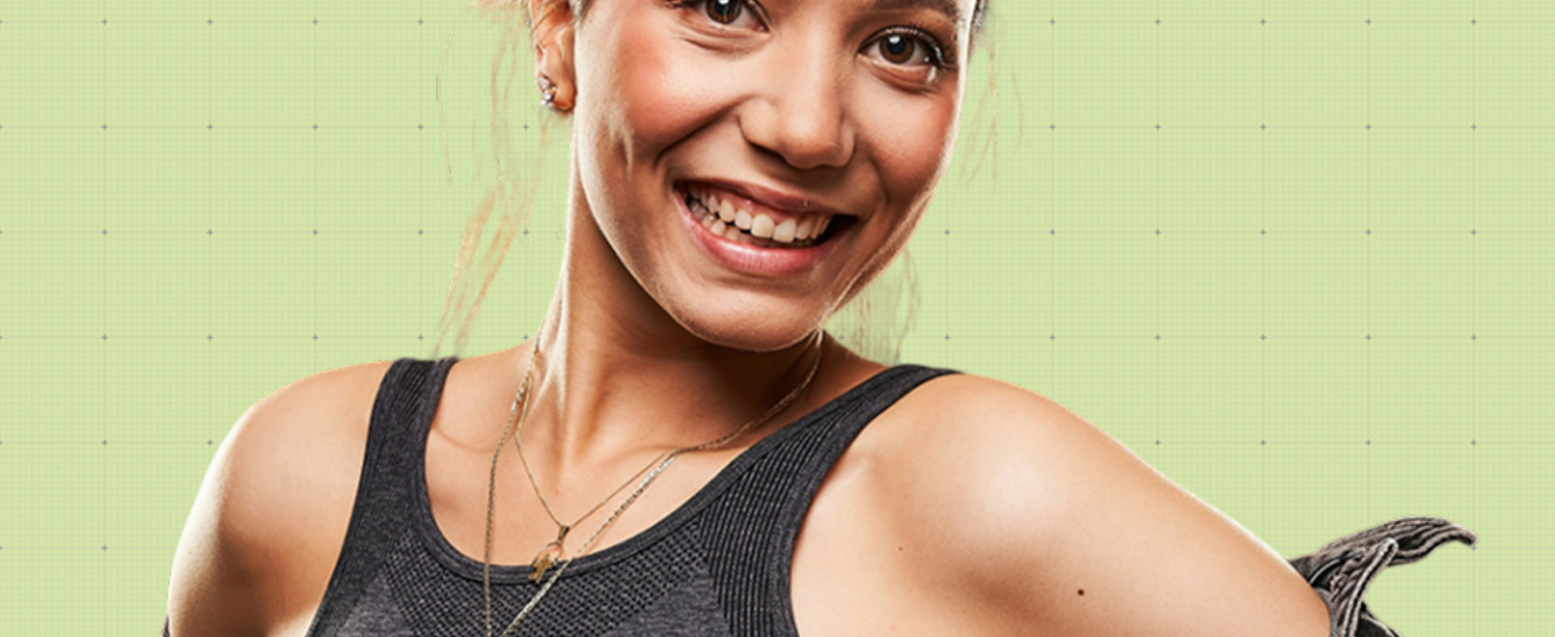
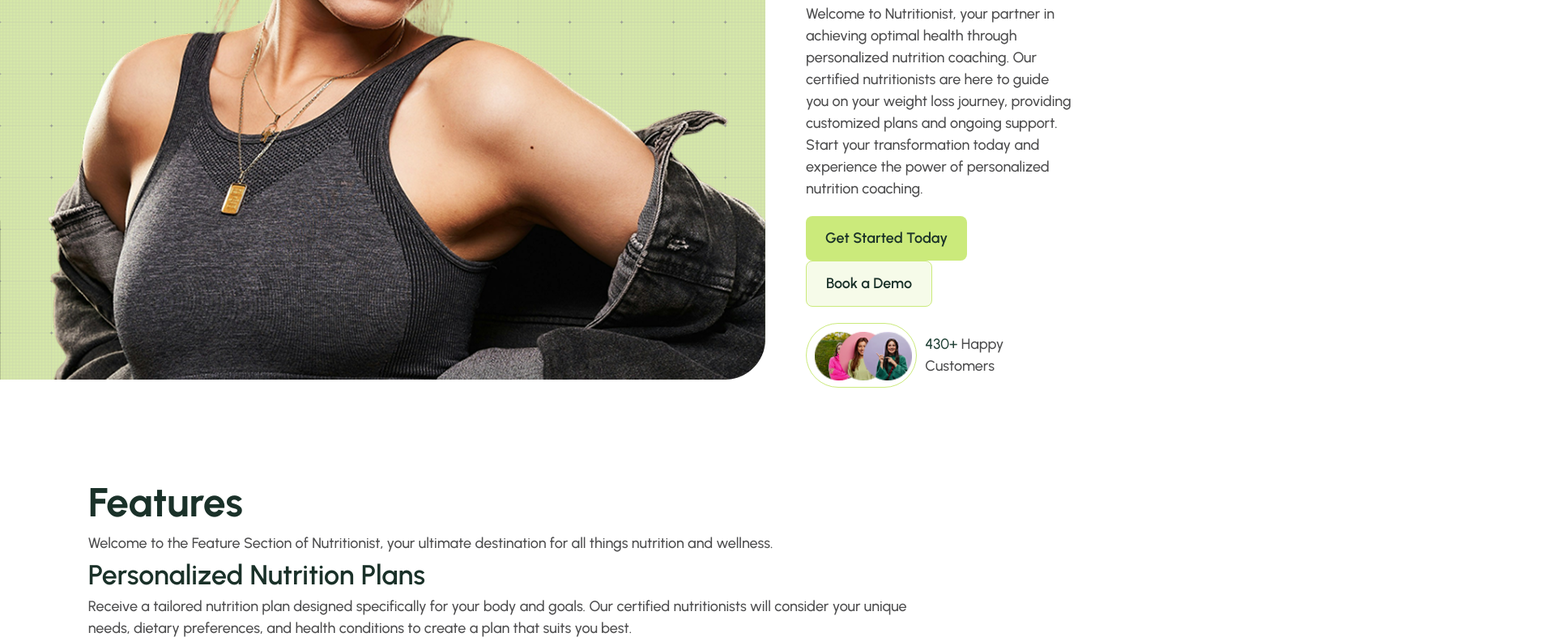
Before and after one commit to jutuli/Day21-22-FinalProject-HealthApp, a plain HTML site: page index.html in a window 1280 px wide. Shown: the part 538-1325 px from the top of the page at 81% size, 1920 px wide, since content can reach past the window. Drawn offline with Linux system fonts and the light colour scheme.

Commit message:
Styling of Hero Section + required Changes to index.html

```diff
--- a/assets/css/style.css
+++ b/assets/css/style.css
@@ -13,8 +13,12 @@
 html {
   font-family: "Urbanist", Arial, Helvetica, sans-serif;
   font-size: 10px;
-  width: 1920px;
-  height: 6585px;
+  width: 100%;
+  height: 100%;
+}
+
+button {
+  font-family: inherit;
 }
 
 img {
@@ -37,6 +41,15 @@ img {
 }
 
 /* ============= SHARED STYLES =============== */
+h1,
+h2,
+h3,
+h4,
+button,
+label {
+  color: var(--secondary-dark);
+}
+
 h1,
 h2,
 h3,
@@ -68,7 +81,7 @@ a {
     var(--section-margin-lr);
 }
 
-/* ============= Overarching Styles ========== */
+/* ============= OVERARCHING STYLES ========== */
 h1 {
   font-size: 5.8rem;
 }
@@ -90,12 +103,20 @@ li {
 }
 
 p {
-  font-weight: 400;
+  font-weight: 500;
+  color: var(--main-text);
 }
 
 a {
   text-decoration: none;
   color: white;
+}
+
+button {
+  padding: var(--button-padding);
+  border-radius: 8px;
+  background-color: var(--primary-green);
+  border: none;
 }
 
 /* ========== HEADER STYLES ============ */
@@ -111,7 +132,6 @@ header {
   display: flex;
   align-items: center;
   justify-content: center;
-  color: white;
   background-color: var(--secondary-medium);
   padding: 1rem 2rem;
   margin: 1.4rem 0;
@@ -145,6 +165,7 @@ header {
 .top-banner-center > h4 {
   flex-grow: 1;
   white-space: nowrap;
+  color: white;
 }
 
 .top-banner > .top-banner-center > img {
@@ -172,14 +193,74 @@ ul {
   height: 45px;
 }
 
-nav button {
-  background-color: var(--primary-green);
-  padding: var(--button-padding);
-  border-radius: 8px;
-}
-
 .nav-container-right {
   display: flex;
   align-items: center;
   gap: 4rem;
 }
+
+/* ============ HERO STYLES ============ */
+
+.hero {
+  display: flex;
+  align-items: center;
+  gap: 5rem;
+  margin: 0 var(--section-margin-lr) var(--section-margin-bottom) 0;
+}
+
+.hero h3 {
+  padding: 1rem 0;
+  text-decoration: underline var(--primary-green);
+  text-underline-offset: 2rem;
+}
+
+.hero article {
+  display: flex;
+  flex-direction: column;
+  gap: 2rem;
+}
+.hero article h1 {
+  line-height: normal;
+}
+
+.hero-buttons {
+  gap: 2rem;
+}
+
+.hero-buttons > button:nth-of-type(2) {
+  background-color: var(--primary-light);
+  border: 1px solid var(--primary-green);
+}
+
+.happy-customers {
+  display: flex;
+  align-items: center;
+  gap: 1rem;
+}
+
+.happy-customers p span {
+  color: var(--secondary-medium);
+}
+
+.happy-customer-img {
+  display: flex;
+  position: relative;
+  width: 14rem;
+  height: 8rem;
+  border: 1px solid var(--primary-green);
+  border-radius: 58px;
+}
+.happy-customer-img > img {
+  position: absolute;
+  width: 6rem;
+  top: 1rem;
+  &:nth-of-type(1) {
+    left: 1rem;
+  }
+  &:nth-of-type(2) {
+    left: 4rem;
+  }
+  &:nth-of-type(3) {
+    left: 7rem;
+  }
+}
--- a/index.html
+++ b/index.html
@@ -58,7 +58,7 @@
             customized plans and ongoing support. Start your transformation
             today and experience the power of personalized nutrition coaching.
           </p>
-          <div>
+          <div class="hero-buttons">
             <button>Get Started Today</button>
             <button>Book a Demo</button>
           </div>
```
